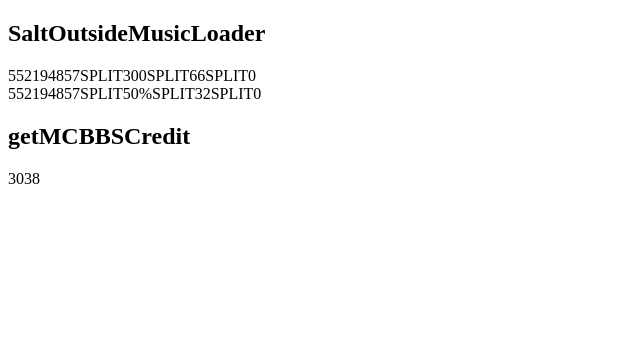
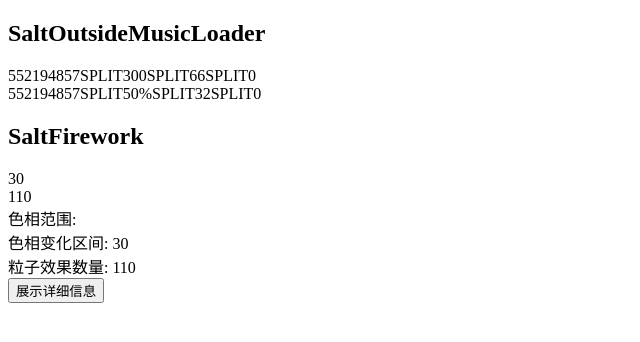
Before and after one commit to litwak913/mcbbs-wiki-widget-repo, a React app: page / in a window 1280 px wide. Shown: the top 342 px of the page, without its empty margins (0-640 px from the left). Built offline with nearby package versions, Linux system fonts and the light colour scheme; the HTML template or start-up script is replaced by a standard one.

Commit message:
fix: getMCBBSCredit和烟花微件代码优化

```diff
--- a/src/utils/utils.ts
+++ b/src/utils/utils.ts
@@ -2,16 +2,14 @@
  * @Author: Salt
  * @Date: 2022-01-26 00:03:14
  * @LastEditors: Salt
- * @LastEditTime: 2022-07-24 16:56:48
+ * @LastEditTime: 2022-07-24 17:39:38
  * @Description: 杂项方法
  * @FilePath: \mcbbs-wiki-widget-repo\src\utils\utils.ts
  */
 /** 当文档准备完毕时调用回调，若文档已经准备完毕，则马上调用回调 */
 export function docReady(fn: () => unknown): void {
   if (document.readyState === 'loading') {
-    window.addEventListener('DOMContentLoaded', () => {
-      if (document.readyState === 'interactive') fn()
-    })
+    window.addEventListener('DOMContentLoaded', fn)
   } else {
     fn()
   }
@@ -21,7 +19,7 @@ export async function docReadyAsync<T>(fn: () => T) {
   const cb = new Promise<void>((res) => {
     if (document.readyState === 'loading') {
       window.addEventListener('DOMContentLoaded', () => {
-        if (document.readyState === 'interactive') res()
+        res()
       })
     } else {
       res()
--- a/widget/SaltFirework/index.tsx
+++ b/widget/SaltFirework/index.tsx
@@ -2,27 +2,27 @@
  * @Author: Salt
  * @Date: 2022-07-23 17:00:34
  * @LastEditors: Salt
- * @LastEditTime: 2022-07-23 19:36:09
+ * @LastEditTime: 2022-07-24 20:03:55
  * @Description: 这个文件的功能
- * @FilePath: \mcbbs-wiki-widget-repo\src\widget\SaltFirework\index.tsx
+ * @FilePath: \mcbbs-wiki-widget-repo\widget\SaltFirework\index.tsx
  */
 import React, { useState } from 'react'
 import './widget'
 
 export default () => {
   const [showInfo, setShowInfo] = useState(false)
-  const saltFireworkHueRange = [120]
-  const saltFireworkHueDiff = 45
-  const saltFireworkCount = 120
+  const saltFireworkHueRange: number[] = []
+  const saltFireworkHueDiff = 30
+  const saltFireworkCount = 110
   return (
     <>
       <div id="saltFireworkHueRange">{saltFireworkHueRange.join(',')}</div>
       <div id="saltFireworkHueDiff">{saltFireworkHueDiff}</div>
       <div id="saltFireworkCount">{saltFireworkCount}</div>
       <div>
-        颜色范围: {saltFireworkHueRange.join(',')}
+        色相范围: {saltFireworkHueRange.join(',')}
         <br />
-        颜色变化区间: {saltFireworkHueDiff}
+        色相变化区间: {saltFireworkHueDiff}
         <br />
         粒子效果数量: {saltFireworkCount}
       </div>
--- a/widget/SaltFirework/widget.ts
+++ b/widget/SaltFirework/widget.ts
@@ -1,19 +1,22 @@
-import { randomChoice } from 'Utils/utils'
+import { randomChoice, docReady } from 'Utils/utils'
 
 /*
  * @Author: Salt
  * @Date: 2022-07-23 17:00:54
  * @LastEditors: Salt
- * @LastEditTime: 2022-07-23 21:47:51
+ * @LastEditTime: 2022-07-24 20:01:44
  * @Description: 这个文件的功能
- * @FilePath: \mcbbs-wiki-widget-repo\src\widget\SaltFirework\widget.ts
+ * @FilePath: \mcbbs-wiki-widget-repo\widget\SaltFirework\widget.ts
  */
 interface particle {
-  rad: number
   x: number
   y: number
-  speed: number
-  radius: number
+  /** 粒子横向速度 */
+  spdX: number
+  /** 粒子纵向速度 */
+  spdY: number
+  /** 粒子整体速度补正 */
+  spdFall: number
   size: number
   hue: number
   bright: number
@@ -25,58 +28,62 @@ if (document.getElementById('saltFireWorkCanvas'))
   throw new Error('同一页面中只能有一个烟花')
 // 参数
 //! 颜色范围
-const hueRange = (function () {
-  let defaultValue = (function () {
-    var x = []
-    for (let i = 1; i < 361; i++) x.push(i)
-    return x
-  })()
-  let e = document.getElementById('saltFireworkHueRange')
-  if (!e) return defaultValue
-  let c = (e.textContent || '')
-    .replace(/[\s\n_]+/g, '')
-    .replace(/[\;\/\|\/\\，；、\-]+/g, ',')
-    .split(',')
-    .map((v) => parseInt(v))
-    .filter(Boolean)
-    .filter((v) => v > 0 && v < 361)
-  if (!c || c.length < 1 || c.length > 360) return defaultValue
-  return c
-})() // [0, 360]
+let hueRange: number[] // [0, 360]
 //! 颜色变化区间
-const hueDiff = (function () {
-  let e = document.getElementById('saltFireworkHueDiff')
-  if (!e) return 30
-  let c = parseInt(e.textContent || '')
-  if (isNaN(c) || c < 0 || c > 180) return 30
-  return c
-})()
+let hueDiff: number
 //! 粒子效果数量
-const count = (function () {
-  let e = document.getElementById('saltFireworkCount')
-  if (!e) return 110
-  let c = parseInt(e.textContent || '')
-  if (isNaN(c) || c < 1 || c > 500) return 110
-  return c
-})()
+let count: number
 const baseRange = [1, 4] // 粒子大小
-const speedMultiply = 6 // 粒子速度范围
-const radius = 1.7 // 粒子扩散半径比粒子速度
-const baseSpeed = 0.2 // 粒子最低速度
-const fallSpeed = 1.1 // 粒子下坠速度
+const baseSpeed = [0.6, 2, 3] // 粒子最低速度
+const fallSpeed = 1.2 / 60 // 粒子下坠速度
+const fadeSpeed = 0.75 // 粒子消失速度
 const tail = 15 // 尾迹
 /**创建canvas */
-let canvas = document.createElement('canvas')
+const canvas = document.createElement('canvas')
 /**获取canvas绘图区域 */
-let context = canvas.getContext('2d')!
+const context = canvas.getContext('2d')!
 /**烟花粒子数组 */
 let particles: (particle | null)[] = []
 /**记录剩余粒子数量，在合适的时机清理画布 */
 let lastLength = 0
 let zeroFrame = 0
-init()
+
+docReady(init)
 /** 初始化 */
 function init() {
+  /** 从页面中获取配置 */
+  const getValue = (
+    id: string,
+    defaultValue: number,
+    min: number,
+    max: number
+  ): number => {
+    const e = document.getElementById(id)
+    if (!e) return defaultValue
+    const c = parseInt(e.textContent || '')
+    if (isNaN(c) || c < min || c > max) return defaultValue
+    return c
+  }
+  hueRange = (() => {
+    const defaultValue = (() => {
+      var x = []
+      for (let i = 1; i < 361; i++) x.push(i)
+      return x
+    })()
+    const e = document.getElementById('saltFireworkHueRange')
+    if (!e) return defaultValue
+    const c = (e.textContent || '')
+      .replace(/[\s\n_]+/g, '')
+      .replace(/[\;\/\|\/\\，；、\-]+/g, ',')
+      .split(',')
+      .map((v) => parseInt(v))
+      .filter(Boolean)
+      .filter((v) => v > 0 && v < 361)
+    if (!c || c.length < 1 || c.length > 360) return defaultValue
+    return c
+  })()
+  hueDiff = getValue('saltFireworkHueDiff', 30, 0, 180)
+  count = getValue('saltFireworkCount', 110, 1, 500)
   canvas.id = 'saltFireWorkCanvas'
   canvas.style.left = '0'
   canvas.style.top = '0'
@@ -86,45 +93,51 @@ function init() {
   document.body.appendChild(canvas)
   resizeCanvas()
   window.addEventListener('resize', resizeCanvas, false)
-  clearCanvas()
   tick() // 开始tick
   document.addEventListener('mousedown', function (e) {
     createFireworks(e.clientX, e.clientY)
   }) // 监听事件
-}
-/**清理绘图区 */
-function clearCanvas() {
-  context.fillStyle = 'rgba(255,255,255,0)'
-  context.fillRect(0, 0, canvas.width, canvas.height)
 }
 /**重设绘图区大小*/
 function resizeCanvas() {
   canvas.width = window.innerWidth
   canvas.height = window.innerHeight
 }
+/**
+ * 返回一个base为中心，宽为size的邻域中的值，大概率靠近中心
+ * @param base 基准值
+ * @param size 区间
+ */
+function rightRandom(base: number, size: number) {
+  return base + (Math.random() * size - Math.random() * size) / 2
+}
 /**创建烟花*/
 function createFireworks(x: number, y: number) {
   /**这个烟花的颜色 */
   let hue = randomChoice(hueRange)
   for (let i = 0; i < count; i++) {
-    let spd = Math.random() * speedMultiply + baseSpeed
-    let p = {
-      rad: Math.random() * 2 * Math.PI, // 弧度
+    const spd = rightRandom(
+      (baseSpeed[1] + baseSpeed[0]) / 2,
+      baseSpeed[1] - baseSpeed[0]
+    )
+    const rad = Math.random() * 2 * Math.PI
+    particles.push({
       x: x,
       y: y,
-      speed: spd,
-      radius: spd * radius,
-      size:
-        Math.floor(Math.random() * (baseRange[1] - baseRange[0])) +
-        baseRange[0],
+      spdX: Math.cos(rad) * spd,
+      spdY: Math.sin(rad) * spd,
+      spdFall: baseSpeed[2],
+      size: rightRandom(
+        (baseRange[1] + baseRange[0]) / 2,
+        baseRange[1] - baseRange[0]
+      ),
       hue: hueRandom(),
-      bright: Math.floor(Math.random() * 16) + 65,
-      alpha: Math.floor(Math.random() * 51) + 50,
-    }
-    particles.push(p)
+      bright: rightRandom(72, 16),
+      alpha: rightRandom(75, 20),
+    })
   }
   function hueRandom() {
-    let h = Math.floor(Math.random() * hueDiff + hue - hueDiff)
+    let h = Math.floor(rightRandom(hue, hueDiff))
     if (h > 360) h -= 360
     else if (h < 0) h += 360
     return h
@@ -132,21 +145,24 @@ function createFireworks(x: number, y: number) {
 }
 /**主过程*/
 function drawParticles() {
+  if (!particles.length) return
+  // 绘制粒子
+  context.globalCompositeOperation = 'lighter'
   for (let i = 0; i < particles.length; i++) {
     let p = particles[i]
     if (!p) continue
-    p.x += Math.cos(p.rad) * p.radius
-    p.y += Math.sin(p.rad) * p.radius + fallSpeed
-    p.radius *= 1 - p.speed / 100
-    p.alpha -= 0.75
+    p.x += p.spdX * p.spdFall
+    p.y += p.spdY * p.spdFall
+    p.spdY += fallSpeed // 粒子下坠加速度
+    p.spdFall *= 0.978 // 粒子整体速度降低
+    p.alpha -= fadeSpeed
     context.beginPath()
     context.arc(p.x, p.y, p.size, 0, Math.PI * 2, false)
     context.closePath()
     context.fillStyle = `hsla(${p.hue},100%,${p.bright}%,${p.alpha / 100})`
     context.fill()
-    if (p.alpha < 0.75)
-      //! 标记已经透明到看不见的粒子
-      particles[i] = null
+    //! 标记已经透明到看不见的粒子
+    if (p.alpha < fadeSpeed) particles[i] = null
   }
   if (lastLength === 0 && particles.length === 0) {
     zeroFrame += 1
@@ -161,17 +177,18 @@ function drawParticles() {
 }
 /**画出尾迹 */
 function drawTail() {
+  if (zeroFrame >= 30) return
   //! 保留前一刻的图案作为尾迹
   context.globalCompositeOperation = 'destination-out'
-  context.fillStyle = `rgba(255,255,255,${1 / tail})`
+  context.fillStyle = `rgba(0,0,0,${1 / tail})`
   context.fillRect(0, 0, canvas.width, canvas.height)
-  context.globalCompositeOperation = 'lighter'
 }
 /**清理已经消失的粒子*/
 function clearParticles() {
+  if (!particles.length) return
   let cp = []
   for (let p of particles) if (p) cp.push(p)
-  particles = cp
+  if (cp.length !== particles.length) particles = cp
 }
 /** 使用requestAnimationFrame绘制 */
 function tick() {
--- a/widget/getMCBBSCredit/widget.ts
+++ b/widget/getMCBBSCredit/widget.ts
@@ -2,7 +2,7 @@
  * @Author: Salt
  * @Date: 2022-07-24 12:23:26
  * @LastEditors: Salt
- * @LastEditTime: 2022-07-24 17:35:37
+ * @LastEditTime: 2022-07-24 17:47:26
  * @Description: 绘制饼图
  * @FilePath: \mcbbs-wiki-widget-repo\widget\getMCBBSCredit\widget.ts
  */
@@ -13,12 +13,10 @@ import type { Options } from 'highcharts'
 import { defaultOption } from './constant'
 
 docReady(() => {
-  let uid = Number(getUID())
-  if (!uid || isNaN(uid)) {
+  const uid = getUID()
+  if (!uid || isNaN(+uid)) {
     console.log('未获取到MCBBS用户ID')
-    return
-  }
-  getPIE(uid)
+  } else getPIE(uid)
 })
 //! 添加highcharts开源库
 addScript(
@@ -54,8 +52,8 @@ function getUID() {
   }
 }
 
-async function getPIE(uid: string | number) {
-  let $url = 'https://bbs-credit.vercel.app/api/credit/' + uid
+async function getPIE(uid: string) {
+  const $url = 'https://bbs-credit.vercel.app/api/credit/' + uid
   console.log('正在获取用户信息: ' + $url)
 
   try {
@@ -95,13 +93,13 @@ async function getPIE(uid: string | number) {
           type: 'pie',
           name: '积分占比',
           data: [
-            { name: '发帖数/' + post + '帖', y: Math.round(post / 3) },
-            { name: '主题数/' + thread + '帖', y: thread * 2 },
-            { name: '精华帖/' + digiest + '帖', y: digiest * 45 },
-            { name: '人气/' + popular + '点', y: popular * 3 },
-            { name: '贡献/' + contrib + '点', y: contrib * 10 },
-            { name: '爱心/' + heart + '颗', y: heart * 4 },
-            { name: '钻石/' + diamond + '颗', y: diamond * 2 },
+            { name: `发帖数/${post}帖`, y: Math.round(post / 3) },
+            { name: `主题数/${thread}帖`, y: thread * 2 },
+            { name: `精华帖/${digiest}帖`, y: digiest * 45 },
+            { name: `人气/${popular}点`, y: popular * 3 },
+            { name: `贡献/${contrib}点`, y: contrib * 10 },
+            { name: `爱心/${heart}颗`, y: heart * 4 },
+            { name: `钻石/${diamond}颗`, y: diamond * 2 },
           ],
         },
       ],
--- a/widget/index.tsx
+++ b/widget/index.tsx
@@ -2,16 +2,16 @@
  * @Author: Salt
  * @Date: 2022-07-23 15:48:30
  * @LastEditors: Salt
- * @LastEditTime: 2022-07-24 15:48:42
+ * @LastEditTime: 2022-07-24 17:51:38
  * @Description: 这个文件的功能
  * @FilePath: \mcbbs-wiki-widget-repo\widget\index.tsx
  */
 import SaltOutsideMusicLoader from './SaltOutsideMusicLoader'
 import SaltFirework from './SaltFirework'
-import getMCBBSCredit from './getMCBBSCredit'
+// import getMCBBSCredit from './getMCBBSCredit'
 
 export default [
   { title: 'SaltOutsideMusicLoader', Component: SaltOutsideMusicLoader },
-  // { title: 'SaltFirework', Component: SaltFirework },
-  { title: 'getMCBBSCredit', Component: getMCBBSCredit },
+  { title: 'SaltFirework', Component: SaltFirework },
+  // { title: 'getMCBBSCredit', Component: getMCBBSCredit },
 ] as { title: string; Component: () => JSX.Element }[]
```
